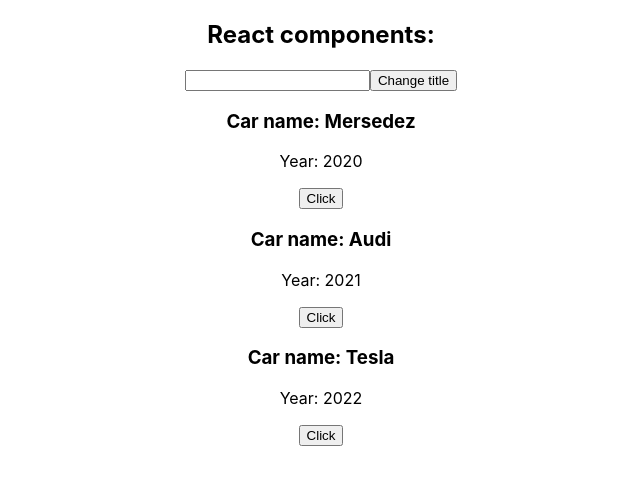
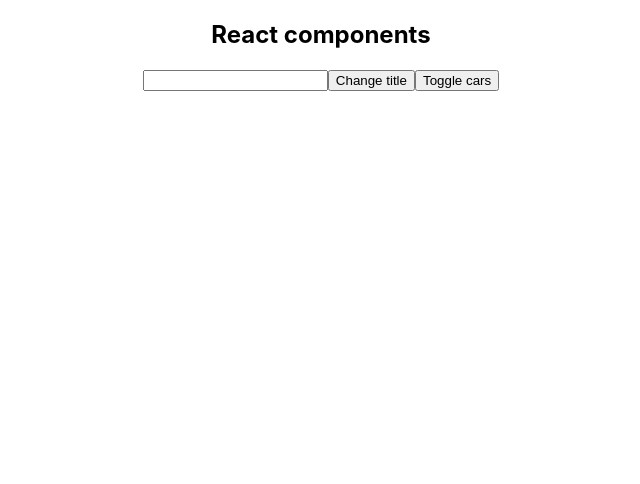
Before and after one commit to V-tyna/React-Trainings, a React (Create React App) app in the folder react-trainings/: page / in a window 1280 px wide. Shown: the top 484 px of the page, without its empty margins (319-959 px from the left). Built offline with nearby package versions, Linux system fonts and the light colour scheme.

Commit message:
Сonditional statements.

```diff
--- a/react-trainings/public/index.html
+++ b/react-trainings/public/index.html
@@ -10,34 +10,13 @@
       content="Web site created using create-react-app"
     />
     <link rel="apple-touch-icon" href="%PUBLIC_URL%/logo192.png" />
-    <!--
-      manifest.json provides metadata used when your web app is installed on a
-      user's mobile device or desktop. See https://developers.google.com/web/fundamentals/web-app-manifest/
-    -->
+
     <link rel="manifest" href="%PUBLIC_URL%/manifest.json" />
-    <!--
-      Notice the use of %PUBLIC_URL% in the tags above.
-      It will be replaced with the URL of the `public` folder during the build.
-      Only files inside the `public` folder can be referenced from the HTML.
 
-      Unlike "/favicon.ico" or "favicon.ico", "%PUBLIC_URL%/favicon.ico" will
-      work correctly both with client-side routing and a non-root public URL.
-      Learn how to configure a non-root public URL by running `npm run build`.
-    -->
     <title>React App</title>
   </head>
   <body>
-    <noscript>You need to enable JavaScript to run this app.</noscript>
     <div id="root"></div>
-    <!--
-      This HTML file is a template.
-      If you open it directly in the browser, you will see an empty page.
 
-      You can add webfonts, meta tags, or analytics to this file.
-      The build step will place the bundled scripts into the <body> tag.
-
-      To begin the development, run `npm start` or `yarn start`.
-      To create a production bundle, use `npm run build` or `yarn build`.
-    -->
   </body>
 </html>
--- a/react-trainings/src/App.js
+++ b/react-trainings/src/App.js
@@ -10,6 +10,7 @@
       { name: "Tesla", year: 2022 },
     ],
     pageTitle: "React components",
+    showCars: false
   };
 
   changeTitleHandler = (newTitle) => {
@@ -18,6 +19,12 @@
       pageTitle: newTitle,
     });
   };
+
+  toggleCarsHandler = () => {
+    this.setState({
+      showCars: !this.state.showCars
+    })
+  }
 
   handleInput = (e) => {
     console.log("Input", e.target.value);
@@ -31,25 +38,34 @@
       textAlign: "center",
     };
 
+    let cars = null;
+    if(this.state.showCars) {
+      cars = this.state.cars.map((car, index) => {
+        return (
+          <Car
+            key={index}
+            name={car.name}
+            year={car.year}
+            onChangeTitile={() => this.changeTitleHandler(car.name)}
+          />
+        );
+      })
+    }
+
     return (
       <div style={divStyle}>
-        <h2>{this.state.pageTitle}:</h2>
+        <h2>{this.state.pageTitle}</h2>
         <input type="text" onChange={this.handleInput} />
 
         <button onClick={this.changeTitleHandler.bind(this, "Changed")}>
           Change title
         </button>
+        <button onClick={this.toggleCarsHandler}>
+          Toggle cars
+        </button>
 
-        {this.state.cars.map((car, index) => {
-          return (
-            <Car
-              key={index}
-              name={car.name}
-              year={car.year}
-              onChangeTitile={() => this.changeTitleHandler(car.name)}
-            />
-          );
-        })}
+        { cars }
+
       </div>
     );
   }
```
